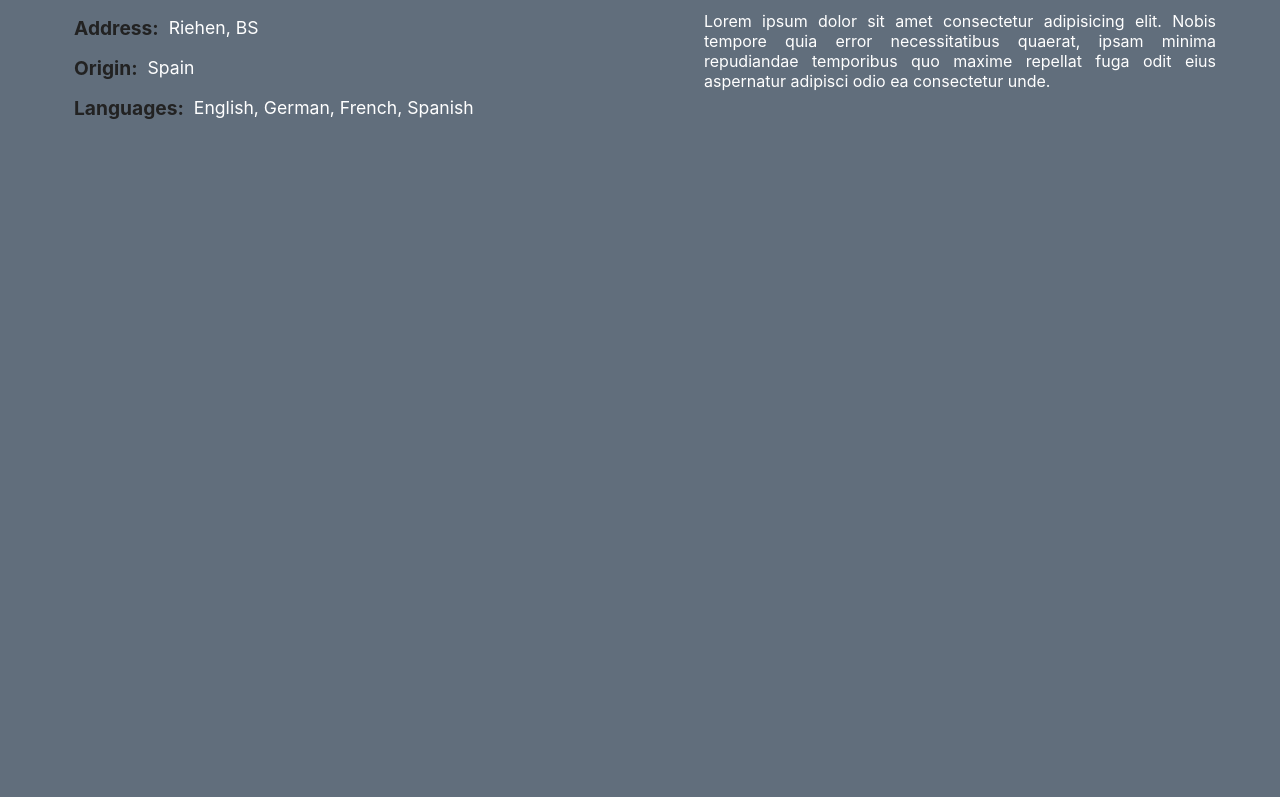
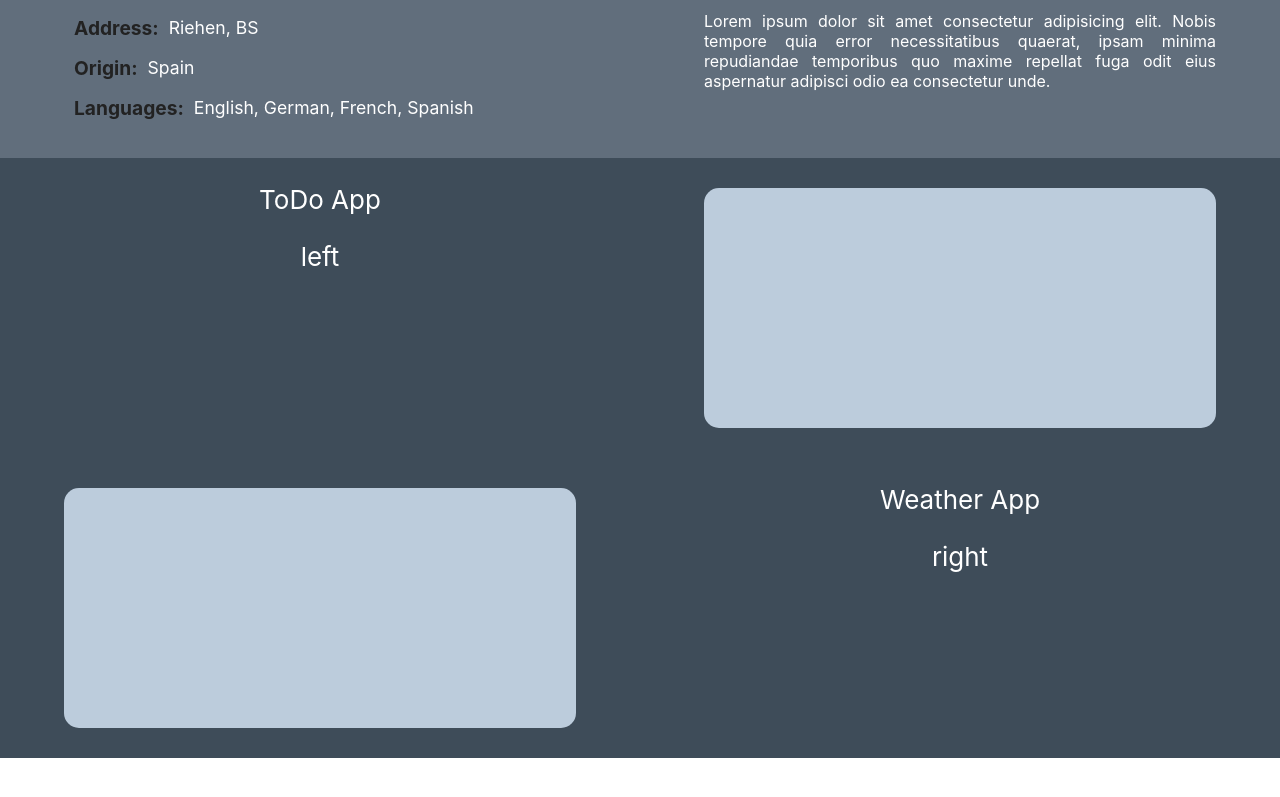
Before and after one commit to SerranoPablo/serranopablo.github.io, a React (Create React App) app: page / in a window 1280 px wide. Shown: the part 689-1486 px from the top of the page. After the commit the page ends 1447 px from the top, so only its background shows below. Built offline with nearby package versions, Linux system fonts and the light colour scheme.

Commit message:
Project structure added

```diff
--- a/src/App.js
+++ b/src/App.js
@@ -2,13 +2,16 @@ import React from 'react';
 import './styles/App.css';
 import Header from './components/Header.js';
 import Bio from './components/Bio.js';
+import Project from './components/Project.js';
 
 function App() {
   return (
     <div className="App">
       <Header />
+      <Bio />
+      <Project title="ToDo App" position="left" />
+      <Project title="Weather App" position="right" />
 
-      <Bio />
     </div>
   );
 }
--- /dev/null
+++ b/src/components/Project.js
@@ -0,0 +1,21 @@
+import React from 'react';
+import '../styles/Project.css';
+
+function Project({ title, position }) {
+ return (
+  <div className="project">
+   <div className={`project__box ${(position == "left") ? "left" : "right"} `}>
+    <p>{title}</p>
+    <p>{position}</p>
+   </div>
+   <div className="project__box">
+    <div className="project__boxImage">
+
+    </div>
+   </div>
+
+  </div>
+ )
+}
+
+export default Project
--- a/src/styles/Bio.css
+++ b/src/styles/Bio.css
@@ -2,7 +2,7 @@
  width: 100%;
  min-height: 200px;
  background-color: #616E7C;
- padding: 0px 0 3000px 0;
+ padding: 0px 0 30px 0;
 
 
 }
--- /dev/null
+++ b/src/styles/Project.css
@@ -0,0 +1,34 @@
+.project{
+ width: 100%;
+ min-height: 300px;
+ background-color: #3E4C59;
+ display: flex;
+ flex-direction: row;
+}
+.project__box{
+ width:100%;
+}
+
+.right {
+ width: 100%;
+ background-color: #3E4C59;
+ order: 1;
+}
+
+.left{
+ width: 100%;
+ background-color: #3E4C59;
+ order: 0;
+}
+
+.project__boxImage {
+ position: relative;
+ top: 10%;
+
+
+ margin: 0 auto;
+ width:80%;
+ height: 80%;
+ background-color:#BCCCDC;
+ border-radius: 15px;
+}
```
